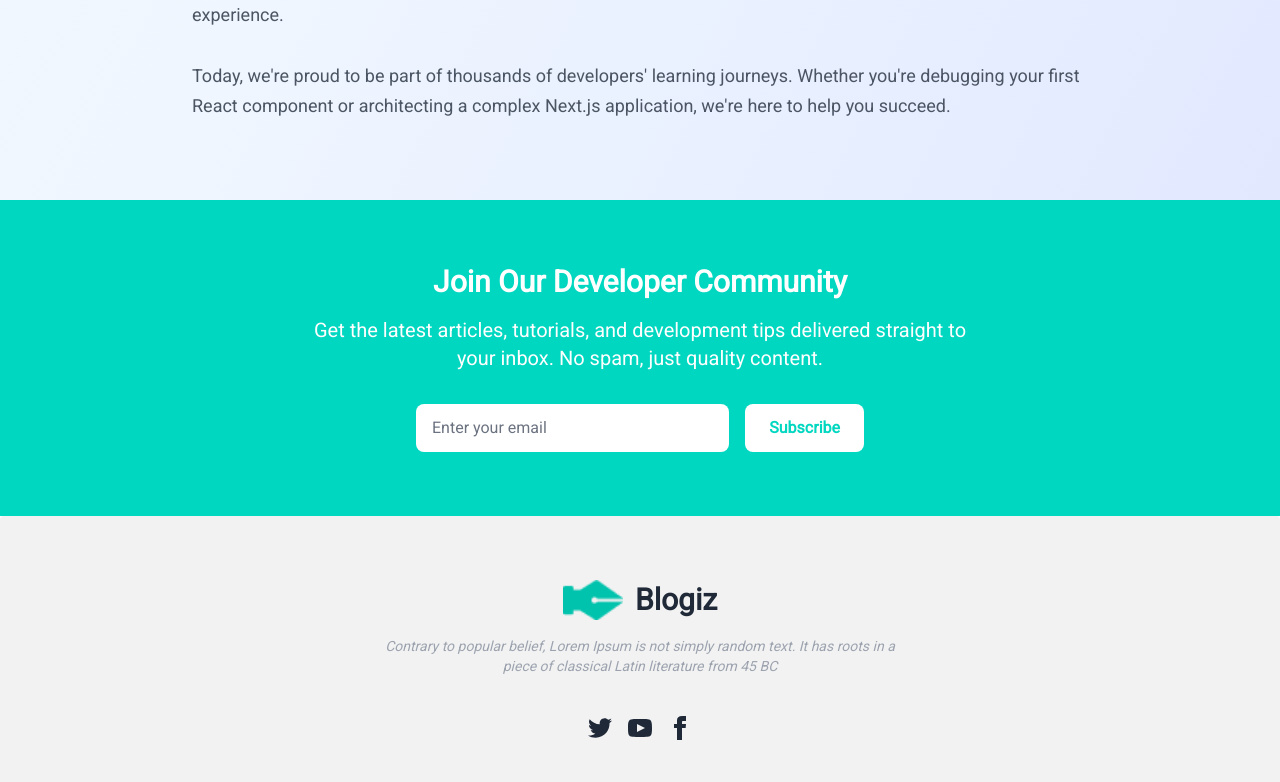
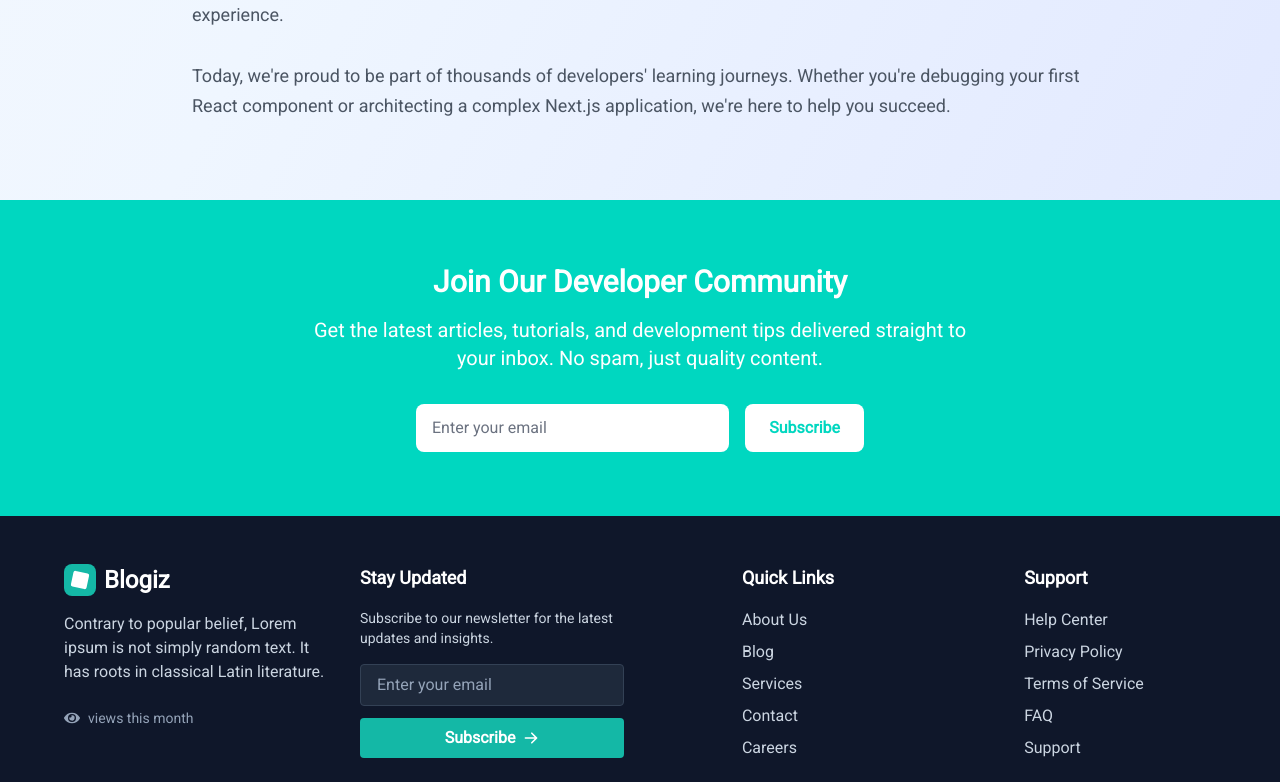
Before and after one commit to Talat09/blogiz, a Next.js app: page /about in a window 1280 px wide. Shown: the part 2000-2782 px from the top of the page. Built offline with nearby package versions, Linux system fonts and the light colour scheme; no server answers.

Commit message:
added vitor api in footer also redesign footer

```diff
--- a/src/app/blogs/[id]/page.tsx
+++ b/src/app/blogs/[id]/page.tsx
@@ -18,7 +18,7 @@ export const generateStaticParams = async () => {
   }));
 };
 const BlogDetailsPage = async ({ params }: BlogDetailsPageProps) => {
-  console.log("BlogDetailsPage params:", params);
+  // console.log("BlogDetailsPage params:", params);
   const res = await fetch(`http://localhost:5000/api/v1/blogs/${params.id}`, {
     cache: "no-store",
   });
--- a/src/app/blogs/page.tsx
+++ b/src/app/blogs/page.tsx
@@ -10,7 +10,7 @@ const BlogsPage = () => {
   //   const res = await fetch("http://localhost:5000/blogs", { cache: "no-store" });
   //   const blogs = await res.json();
   const { data: blogs, isLoading, isError, error } = useGetBlogsQuery("");
-  console.log("BlogsPage data:", blogs);
+  // console.log("BlogsPage data:", blogs);
   return (
     <>
       <Header />
--- a/src/components/LatestBlogs/LatestBlogs.tsx
+++ b/src/components/LatestBlogs/LatestBlogs.tsx
@@ -5,7 +5,7 @@ import LatestBlogCard from "../ui/LatestBlogCard";
 import BlogCard from "../ui/BlogCard";
 
 const LatestBlogs = ({ blogs }: { blogs: Blog[] }) => {
-  console.log("Blogs:", blogs);
+  // console.log("Blogs:", blogs);
   return (
     <div className="w-[90%]  mx-auto my-10">
       <h1 className="text-4xl text-center my-5 font-semibold">
--- a/src/components/LoginForm/LoginForm.tsx
+++ b/src/components/LoginForm/LoginForm.tsx
@@ -29,7 +29,7 @@ const LoginForm = () => {
     setError("");
 
     try {
-      console.log("Login data:", data);
+      // console.log("Login data:", data);
       // TODO: Add actual login logic here (API call)
     } catch (err) {
       setError("Invalid credentials. Please try again.");
--- a/src/components/RegisterForm/RegisterForm.tsx
+++ b/src/components/RegisterForm/RegisterForm.tsx
@@ -31,7 +31,7 @@ const RegisterForm = () => {
     setError("");
 
     try {
-      console.log("Register data:", data);
+      // console.log("Register data:", data);
       // TODO: Add actual registration logic here (API call)
     } catch (err) {
       setError("Registration failed. Please try again.");
--- a/src/components/shared/Footer.tsx
+++ b/src/components/shared/Footer.tsx
@@ -1,61 +1,131 @@
 import brandLogo from "@/assets/logo.png";
+import { FaFacebookF, FaTwitter, FaYoutube, FaEye } from "react-icons/fa";
+import { HiArrowRight } from "react-icons/hi";
 import Image from "next/image";
-const Footer = () => {
+import Link from "next/link";
+const Footer = async () => {
+  const res = await fetch("http://localhost:5000/api/visit/increment", {
+    cache: "no-store",
+  });
+  const visitor = await res.json();
+
   return (
-    <footer className="footer footer-center p-16 bg-base-200 text-base-content rounded">
-      <div>
-        <div className="flex items-center">
-          <Image src={brandLogo} width={60} height={60} alt="brand logo" />
-          <p className="text-3xl font-bold ml-3">Blogiz</p>
+    <footer className="bg-slate-900 text-white">
+      {/* Main Footer Content */}
+      <div className="w-[90%] mx-auto  py-12">
+        <div className="grid grid-cols-1 sm:grid-cols-2 md:grid-cols-4 md:justify-items-center gap-8">
+          {/* Brand Section */}
+          <div>
+            <div className="flex items-center gap-2 mb-4">
+              <div className="w-8 h-8 bg-teal-500 rounded-lg flex items-center justify-center">
+                <div className="w-4 h-4 bg-white rounded-sm transform rotate-12"></div>
+              </div>
+              <span className="text-2xl font-bold">Blogiz</span>
+            </div>
+            <p className="text-slate-300 mb-6">
+              Contrary to popular belief, Lorem ipsum is not simply random text.
+              It has roots in classical Latin literature.
+            </p>
+            <div className="flex items-center gap-2 text-slate-400">
+              <FaEye className="w-4 h-4" />
+              <span className="text-sm">{visitor.count} views this month</span>
+            </div>
+          </div>
+
+          {/* Newsletter Section */}
+          <div>
+            <h3 className="text-lg font-semibold mb-4">Stay Updated</h3>
+            <p className="text-slate-300 mb-4 text-sm">
+              Subscribe to our newsletter for the latest updates and insights.
+            </p>
+            <div className="space-y-3">
+              <input
+                type="email"
+                placeholder="Enter your email"
+                className="w-full bg-slate-800 border border-slate-700 text-white placeholder:text-slate-400 px-4 py-2 rounded focus:outline-none"
+              />
+              <button className="w-full bg-teal-500 hover:bg-teal-600 text-white font-semibold py-2 px-4 rounded flex items-center justify-center">
+                Subscribe
+                <HiArrowRight className="w-4 h-4 ml-2" />
+              </button>
+            </div>
+          </div>
+
+          {/* Quick Links */}
+          <div>
+            <h3 className="text-lg font-semibold mb-4">Quick Links</h3>
+            <ul className="space-y-2">
+              {[
+                { href: "/about", label: "About Us" },
+                { href: "/blog", label: "Blog" },
+                { href: "/services", label: "Services" },
+                { href: "/contact", label: "Contact" },
+                { href: "/careers", label: "Careers" },
+              ].map(({ href, label }) => (
+                <li key={href}>
+                  <Link
+                    href={href}
+                    className="text-slate-300 hover:text-teal-400 transition-colors"
+                  >
+                    {label}
+                  </Link>
+                </li>
+              ))}
+            </ul>
+          </div>
+
+          {/* Support */}
+          <div>
+            <h3 className="text-lg font-semibold mb-4">Support</h3>
+            <ul className="space-y-2">
+              {[
+                { href: "/help", label: "Help Center" },
+                { href: "/privacy", label: "Privacy Policy" },
+                { href: "/terms", label: "Terms of Service" },
+                { href: "/faq", label: "FAQ" },
+                { href: "/support", label: "Support" },
+              ].map(({ href, label }) => (
+                <li key={href}>
+                  <Link
+                    href={href}
+                    className="text-slate-300 hover:text-teal-400 transition-colors"
+                  >
+                    {label}
+                  </Link>
+                </li>
+              ))}
+            </ul>
+          </div>
         </div>
-        <p className="w-2/3 mt-2 text-gray-400">
-          <i>
-            Contrary to popular belief, Lorem Ipsum is not simply random text.
-            It has roots in a piece of classical Latin literature from 45 BC
-          </i>
-        </p>
       </div>
 
-      <nav>
-        <div className="grid grid-flow-col gap-4">
-          <a>
-            <svg
-              xmlns="http://www.w3.org/2000/svg"
-              width="24"
-              height="24"
-              viewBox="0 0 24 24"
-              className="fill-current"
-            >
-              <path d="M24 4.557c-.883.392-1.832.656-2.828.775 1.017-.609 1.798-1.574 2.165-2.724-.951.564-2.005.974-3.127 1.195-.897-.957-2.178-1.555-3.594-1.555-3.179 0-5.515 2.966-4.797 6.045-4.091-.205-7.719-2.165-10.148-5.144-1.29 2.213-.669 5.108 1.523 6.574-.806-.026-1.566-.247-2.229-.616-.054 2.281 1.581 4.415 3.949 4.89-.693.188-1.452.232-2.224.084.626 1.956 2.444 3.379 4.6 3.419-2.07 1.623-4.678 2.348-7.29 2.04 2.179 1.397 4.768 2.212 7.548 2.212 9.142 0 14.307-7.721 13.995-14.646.962-.695 1.797-1.562 2.457-2.549z"></path>
-            </svg>
-          </a>
-          <a>
-            <svg
-              xmlns="http://www.w3.org/2000/svg"
-              width="24"
-              height="24"
-              viewBox="0 0 24 24"
-              className="fill-current"
-            >
-              <path d="M19.615 3.184c-3.604-.246-11.631-.245-15.23 0-3.897.266-4.356 2.62-4.385 8.816.029 6.185.484 8.549 4.385 8.816 3.6.245 11.626.246 15.23 0 3.897-.266 4.356-2.62 4.385-8.816-.029-6.185-.484-8.549-4.385-8.816zm-10.615 12.816v-8l8 3.993-8 4.007z"></path>
-            </svg>
-          </a>
-          <a>
-            <svg
-              xmlns="http://www.w3.org/2000/svg"
-              width="24"
-              height="24"
-              viewBox="0 0 24 24"
-              className="fill-current"
-            >
-              <path d="M9 8h-3v4h3v12h5v-12h3.642l.358-4h-4v-1.667c0-.955.192-1.333 1.115-1.333h2.885v-5h-3.808c-3.596 0-5.192 1.583-5.192 4.615v3.385z"></path>
-            </svg>
-          </a>
+      {/* Bottom Bar */}
+      <div className="border-t border-slate-800">
+        <div className="container mx-auto px-6 py-6">
+          <div className="flex flex-col md:flex-row justify-between items-center gap-4">
+            <p className="text-slate-400 text-sm">
+              Copyright © 2024 - All rights reserved by ACME Industries Ltd
+            </p>
+
+            {/* Social Links */}
+            <div className="flex items-center gap-4">
+              {[
+                { icon: <FaTwitter />, href: "#" },
+                { icon: <FaYoutube />, href: "#" },
+                { icon: <FaFacebookF />, href: "#" },
+              ].map(({ icon, href }, idx) => (
+                <Link
+                  key={idx}
+                  href={href}
+                  className="w-10 h-10 bg-slate-800 rounded-full flex items-center justify-center hover:bg-teal-500 transition-colors"
+                >
+                  {icon}
+                </Link>
+              ))}
+            </div>
+          </div>
         </div>
-      </nav>
-      <aside>
-        <p>Copyright © 2024 - All right reserved by ACME Industries Ltd</p>
-      </aside>
+      </div>
     </footer>
   );
 };
--- a/src/components/shared/Navbar.tsx
+++ b/src/components/shared/Navbar.tsx
@@ -42,8 +42,12 @@ const Navbar = () => {
           </ul>
         </div>
         <Link href="/" className="btn btn-ghost text-xl">
-          <Image src={brandLogo} width={30} height={30} alt="brand logo" />
-          Blogiz
+          <div className="flex items-center gap-2 ">
+            <div className="w-8 h-8 bg-teal-500 rounded-lg flex items-center justify-center">
+              <div className="w-4 h-4 bg-white rounded-sm transform rotate-12"></div>
+            </div>
+            <span className="text-2xl font-bold">Blogiz</span>
+          </div>
         </Link>
       </div>
       <div className="navbar-center hidden lg:flex">
--- a/src/components/ui/BlogCard.tsx
+++ b/src/components/ui/BlogCard.tsx
@@ -5,7 +5,7 @@ import { AiFillLike } from "react-icons/ai";
 import { FaCalendar } from "react-icons/fa";
 
 const BlogCard = ({ blog }: { blog: Blog }) => {
-  console.log("BlogCard data:", blog);
+  // console.log("BlogCard data:", blog);
   return (
     <div className="card w-full bg-base-100 shadow-xl">
       <figure>
--- a/src/components/ui/BlogForm.tsx
+++ b/src/components/ui/BlogForm.tsx
@@ -25,10 +25,9 @@ const CreateBlogForm = () => {
     const response = await fetch("http://localhost:5000/api/v1/blogs");
     const blogs = await response.json();
 
-    console.log("Form data before submission:", data);
     try {
       const res = await createBlog(data);
-      console.log("Response from createBlog:", res);
+
       if (res.success) {
         toast.success("Blog created successfully!");
         reset(); // Clear the form
```
